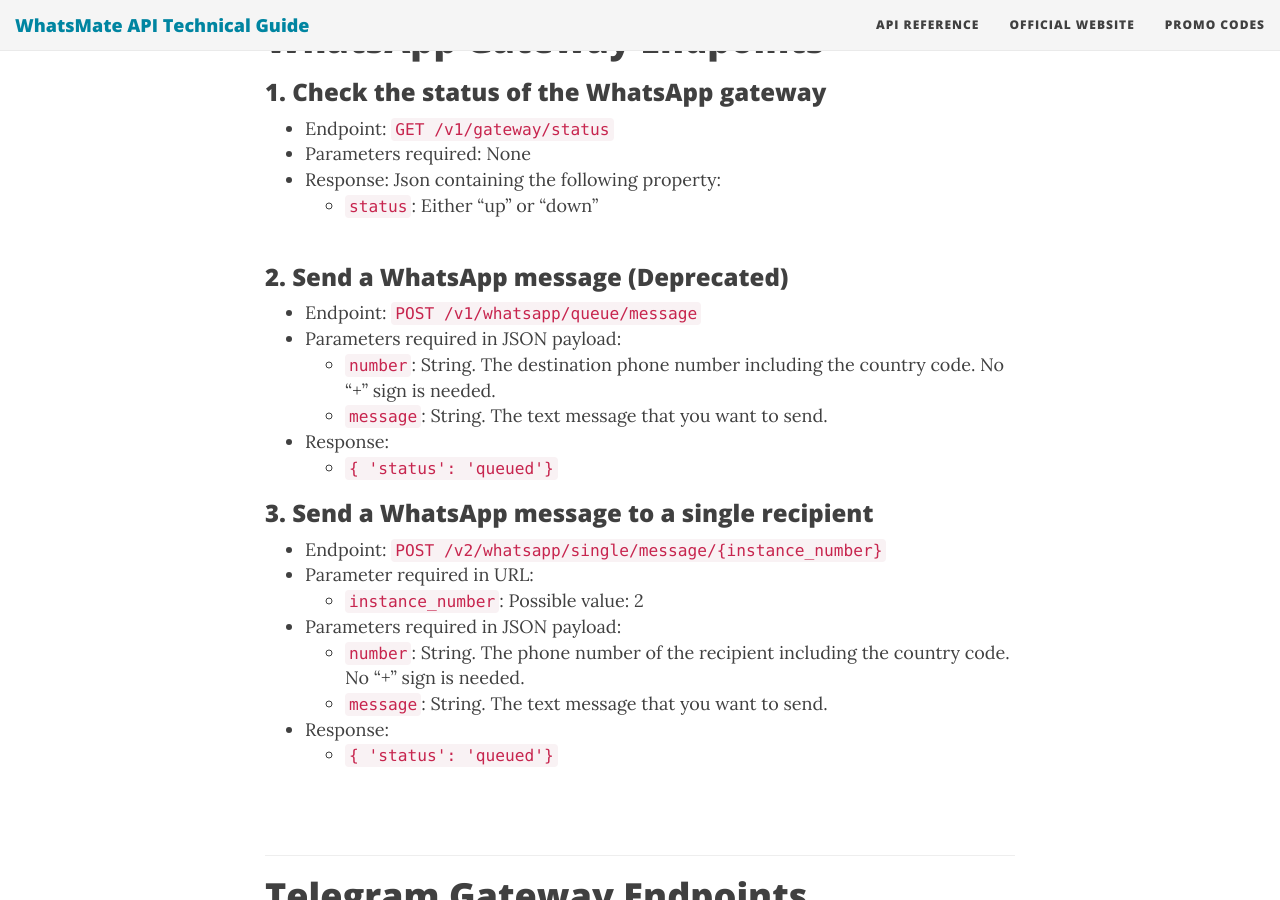
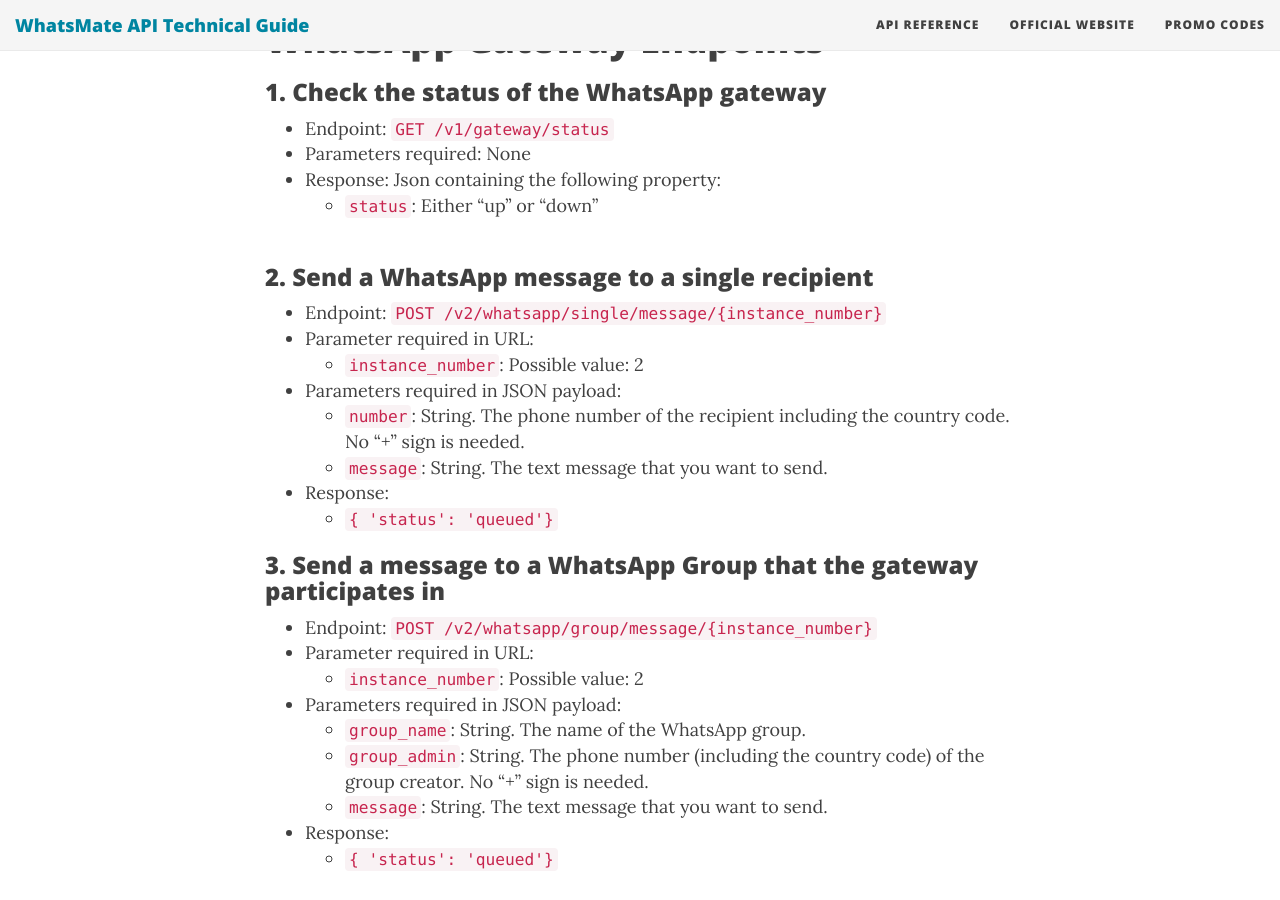
Before and after one commit to whatsmate/whatsmate.github.io, a Jekyll site: the page built from api-reference.md, in a window 1280 px wide and 900 px high, scrolled down 1703 px. Built offline with Jekyll 4.4.1, drawn with Linux system fonts in a browser that asks for light colours; nearby versions of some CDN libraries.

Commit message:
Document the new REST API: Send message to Whatsapp Group

```diff
--- a/api-reference.md
+++ b/api-reference.md
@@ -60,21 +60,24 @@
   * `status`: Either "up" or "down"  <br><br>
 
 
-### 2. Send a WhatsApp message (Deprecated)
-* Endpoint: `POST /v1/whatsapp/queue/message`
+### 2. Send a WhatsApp message to a single recipient
+* Endpoint: `POST /v2/whatsapp/single/message/{instance_number}`
+* Parameter required in URL:
+  * `instance_number`: Possible value: 2
 * Parameters required in JSON payload:
-  * `number`: String. The destination phone number including the country code. No "+" sign is needed.
+  * `number`: String. The phone number of the recipient including the country code. No "+" sign is needed.
   * `message`: String. The text message that you want to send.
 * Response:
   * `{ 'status': 'queued'}`
 
 
-### 3. Send a WhatsApp message to a single recipient
-* Endpoint: `POST /v2/whatsapp/single/message/{instance_number}`
+### 3. Send a message to a WhatsApp Group that the gateway participates in
+* Endpoint: `POST /v2/whatsapp/group/message/{instance_number}`
 * Parameter required in URL:
   * `instance_number`: Possible value: 2
 * Parameters required in JSON payload:
-  * `number`: String. The phone number of the recipient including the country code. No "+" sign is needed.
+  * `group_name`: String. The name of the WhatsApp group.
+  * `group_admin`: String. The phone number (including the country code) of the group creator. No "+" sign is needed.
   * `message`: String. The text message that you want to send.
 * Response:
   * `{ 'status': 'queued'}`
```
